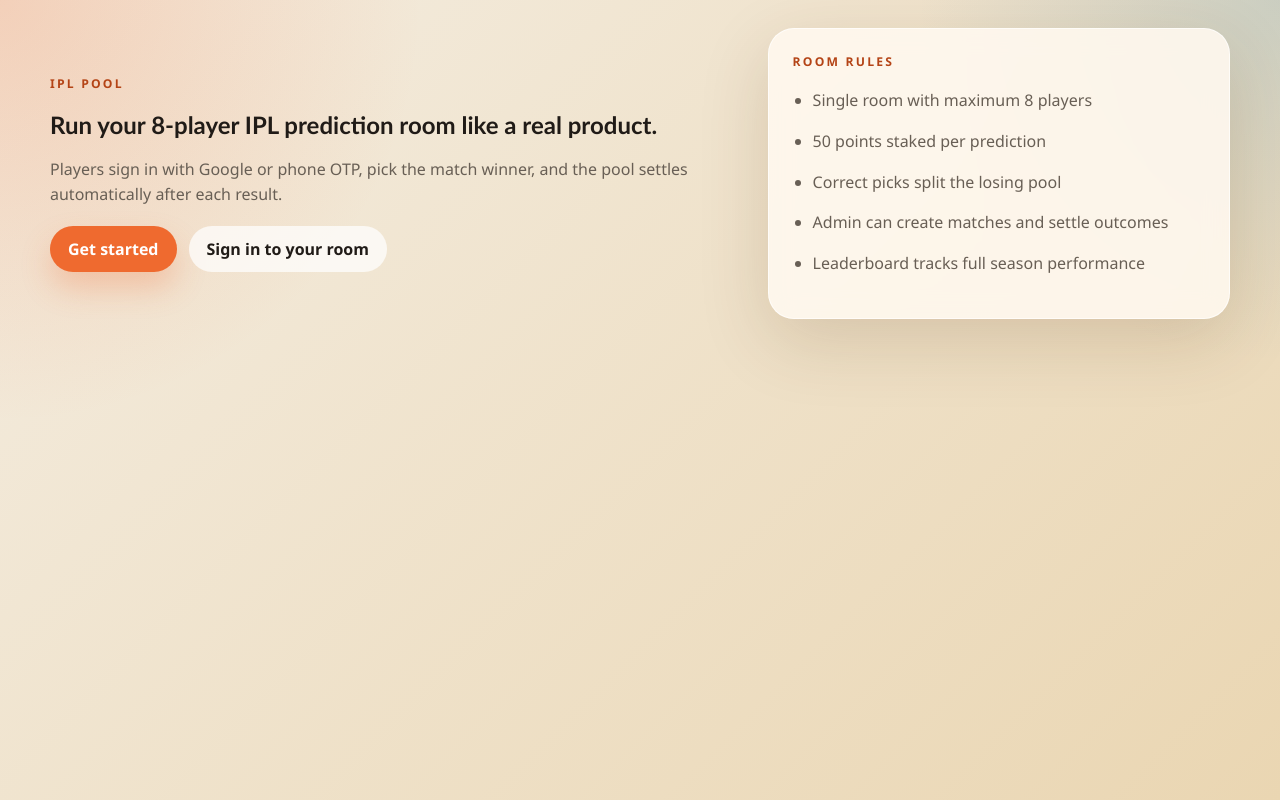
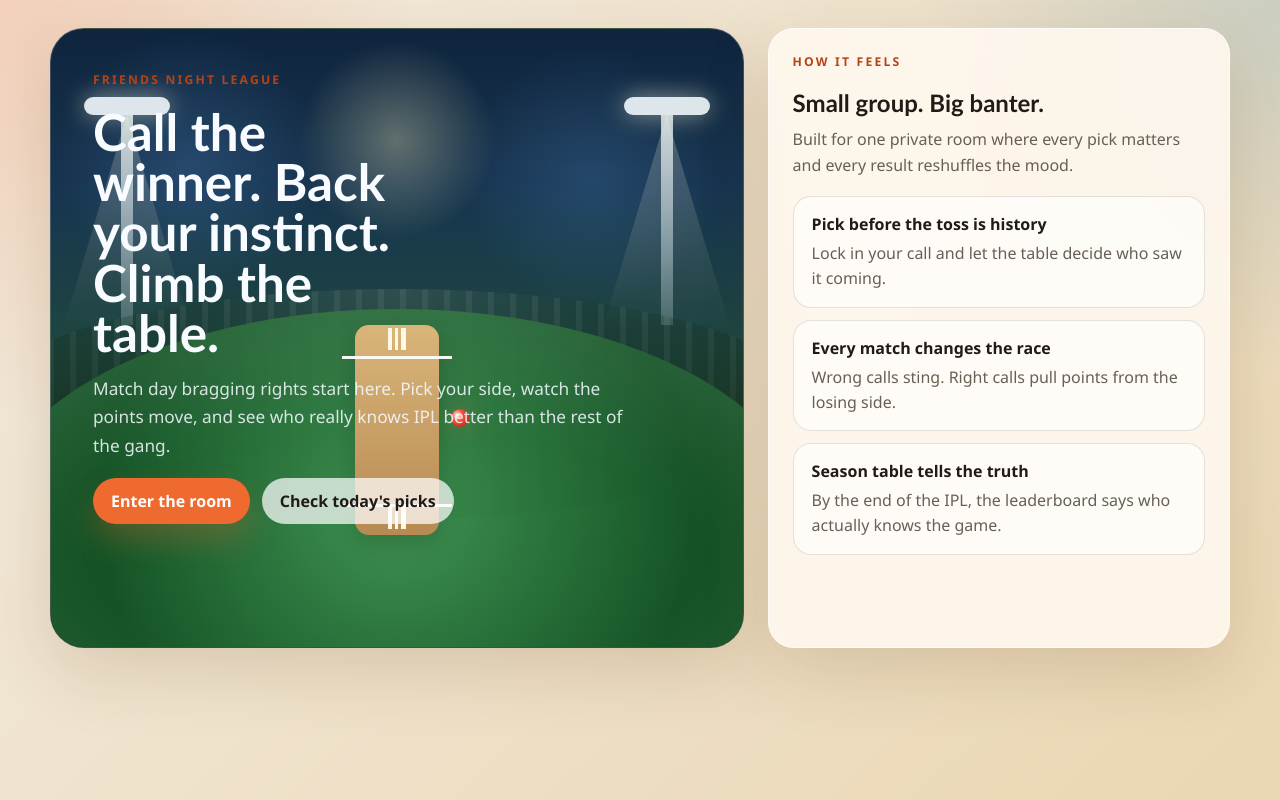
Before and after one commit to bpampari/ipl-prediction, a Next.js app: page / in a window 1280 px wide. Built offline with nearby package versions, Linux system fonts and the light colour scheme; no server answers.

Commit message:
Refine landing page and admin setup flow

```diff
--- a/app/auth/page.js
+++ b/app/auth/page.js
@@ -19,10 +19,10 @@
       <section className="auth-layout">
         <div className="auth-copy">
           <p className="eyebrow">Welcome back</p>
-          <h1>Sign in and make your IPL picks from your phone or Google account.</h1>
+          <h1>Sign in with Google and start making your IPL picks.</h1>
           <p className="lead">
             The first 8 members can join the room. The first member becomes admin and
-            manages match creation and result settlement.
+            manages match creation, seeding sample fixtures, and result settlement.
           </p>
         </div>
 
--- a/app/globals.css
+++ b/app/globals.css
@@ -107,6 +107,251 @@
   display: grid;
   gap: 18px;
   align-content: center;
+}
+
+.stadium-card {
+  position: relative;
+  overflow: hidden;
+  min-height: 620px;
+  border-radius: 34px;
+  box-shadow: var(--shadow);
+  background:
+    linear-gradient(180deg, rgba(8, 33, 59, 0.16) 0%, rgba(8, 26, 30, 0.08) 100%),
+    linear-gradient(180deg, #11253e 0%, #193853 26%, #24513d 58%, #173320 100%);
+  border: 1px solid rgba(255, 255, 255, 0.18);
+}
+
+.stadium-copy {
+  position: relative;
+  z-index: 2;
+  display: grid;
+  gap: 18px;
+  align-content: start;
+  padding: 42px 42px 0;
+  max-width: 640px;
+}
+
+.stadium-copy h1 {
+  color: #f8fbff;
+  font-size: clamp(2.7rem, 4vw, 5rem);
+  line-height: 0.98;
+  max-width: 11ch;
+}
+
+.stadium-lead {
+  color: rgba(245, 250, 255, 0.86);
+  line-height: 1.65;
+  font-size: 1.08rem;
+  max-width: 56ch;
+}
+
+.light-eyebrow {
+  color: rgba(255, 242, 204, 0.86);
+}
+
+.inverted-link {
+  background: rgba(255, 255, 255, 0.16);
+  color: #f7fbff;
+  border: 1px solid rgba(255, 255, 255, 0.18);
+}
+
+.stadium-visual {
+  position: absolute;
+  inset: 0;
+  overflow: hidden;
+}
+
+.sky-glow {
+  position: absolute;
+  inset: 0;
+  background:
+    radial-gradient(circle at 50% 18%, rgba(255, 244, 186, 0.32), transparent 16%),
+    radial-gradient(circle at 20% 22%, rgba(110, 176, 255, 0.18), transparent 18%),
+    radial-gradient(circle at 78% 24%, rgba(110, 176, 255, 0.16), transparent 18%);
+}
+
+.floodlight {
+  position: absolute;
+  top: 86px;
+  width: 12px;
+  height: 210px;
+  background: linear-gradient(180deg, rgba(225, 238, 244, 0.84), rgba(181, 201, 212, 0.28));
+}
+
+.floodlight::before {
+  content: "";
+  position: absolute;
+  top: -18px;
+  left: 50%;
+  transform: translateX(-50%);
+  width: 86px;
+  height: 18px;
+  border-radius: 999px;
+  background: rgba(234, 242, 246, 0.94);
+  box-shadow: 0 0 24px rgba(255, 248, 214, 0.54);
+}
+
+.floodlight::after {
+  content: "";
+  position: absolute;
+  top: 0;
+  left: 50%;
+  transform: translateX(-50%);
+  width: 180px;
+  height: 300px;
+  background: linear-gradient(180deg, rgba(255, 249, 222, 0.24), transparent 72%);
+  clip-path: polygon(50% 0%, 100% 100%, 0% 100%);
+}
+
+.floodlight-left {
+  left: 70px;
+}
+
+.floodlight-right {
+  right: 70px;
+}
+
+.stadium-bowl {
+  position: absolute;
+  left: 50%;
+  bottom: 128px;
+  transform: translateX(-50%);
+  width: 120%;
+  height: 230px;
+  border-radius: 50%;
+  background:
+    radial-gradient(circle at 50% 0%, rgba(255, 255, 255, 0.08), transparent 42%),
+    linear-gradient(180deg, rgba(29, 67, 49, 0.18), rgba(11, 27, 18, 0.78)),
+    repeating-linear-gradient(
+      90deg,
+      rgba(255, 255, 255, 0.08) 0 6px,
+      rgba(0, 0, 0, 0) 6px 22px
+    );
+  filter: blur(0.2px);
+}
+
+.pitch-ring {
+  position: absolute;
+  left: 50%;
+  bottom: -82px;
+  transform: translateX(-50%);
+  width: 118%;
+  height: 420px;
+  border-radius: 50%;
+  background:
+    radial-gradient(circle at 50% 48%, rgba(70, 162, 89, 0.85), rgba(21, 84, 38, 0.98) 64%);
+  box-shadow: inset 0 36px 110px rgba(255, 255, 255, 0.1);
+}
+
+.pitch-strip {
+  position: absolute;
+  left: 50%;
+  bottom: 112px;
+  transform: translateX(-50%);
+  width: 84px;
+  height: 210px;
+  border-radius: 14px;
+  background: linear-gradient(180deg, #d9b57a 0%, #b88a53 100%);
+  box-shadow: 0 8px 24px rgba(0, 0, 0, 0.18);
+}
+
+.crease {
+  position: absolute;
+  left: 50%;
+  width: 110px;
+  height: 3px;
+  transform: translateX(-50%);
+  background: rgba(255, 255, 255, 0.94);
+}
+
+.crease-top {
+  bottom: 288px;
+}
+
+.crease-bottom {
+  bottom: 140px;
+}
+
+.wicket {
+  position: absolute;
+  left: 50%;
+  width: 24px;
+  height: 22px;
+  transform: translateX(-50%);
+}
+
+.wicket::before,
+.wicket::after,
+.wicket span {
+  content: "";
+  position: absolute;
+  bottom: 0;
+  width: 3px;
+  height: 22px;
+  background: #fff8e9;
+}
+
+.wicket::before {
+  left: 3px;
+}
+
+.wicket::after {
+  right: 3px;
+}
+
+.wicket-top {
+  bottom: 297px;
+}
+
+.wicket-bottom {
+  bottom: 118px;
+}
+
+.wicket-top,
+.wicket-bottom {
+  background:
+    linear-gradient(90deg, transparent 0 4px, #fff8e9 4px 7px, transparent 7px 10px, #fff8e9 10px 13px, transparent 13px 16px, #fff8e9 16px 19px, transparent 19px);
+}
+
+.ball-marker {
+  position: absolute;
+  left: calc(50% + 54px);
+  bottom: 220px;
+  width: 18px;
+  height: 18px;
+  border-radius: 50%;
+  background: radial-gradient(circle at 35% 35%, #ffffff 0%, #f45133 35%, #b41813 100%);
+  box-shadow: 0 0 22px rgba(255, 126, 84, 0.36);
+}
+
+.home-side-panel {
+  display: grid;
+  gap: 18px;
+  align-content: start;
+}
+
+.home-side-copy {
+  display: grid;
+  gap: 10px;
+}
+
+.feature-stack {
+  display: grid;
+  gap: 12px;
+}
+
+.feature-tile {
+  display: grid;
+  gap: 6px;
+  padding: 16px 18px;
+  border-radius: 18px;
+  background: rgba(255, 255, 255, 0.62);
+  border: 1px solid var(--line);
+}
+
+.feature-tile span {
+  color: var(--muted);
+  line-height: 1.55;
 }
 
 .eyebrow {
@@ -349,6 +594,17 @@
   align-items: end;
 }
 
+.admin-tools {
+  display: flex;
+  justify-content: space-between;
+  align-items: center;
+  gap: 16px;
+  padding: 16px 18px;
+  border-radius: 20px;
+  border: 1px solid var(--line);
+  background: rgba(255, 255, 255, 0.58);
+}
+
 .prediction-table {
   width: 100%;
   border-collapse: collapse;
@@ -403,6 +659,10 @@
   .card-span {
     grid-column: auto;
   }
+
+  .stadium-card {
+    min-height: 560px;
+  }
 }
 
 @media (max-width: 640px) {
@@ -415,7 +675,8 @@
   .section-head,
   .pick-card-head,
   .settlement-head,
-  .join-card {
+  .join-card,
+  .admin-tools {
     flex-direction: column;
   }
 
@@ -426,4 +687,21 @@
   .leader-row {
     grid-template-columns: 1fr;
   }
+
+  .stadium-copy {
+    padding: 26px 22px 0;
+  }
+
+  .stadium-copy h1 {
+    max-width: 12ch;
+    font-size: clamp(2.3rem, 11vw, 3.6rem);
+  }
+
+  .floodlight-left {
+    left: 20px;
+  }
+
+  .floodlight-right {
+    right: 20px;
+  }
 }
--- a/app/page.js
+++ b/app/page.js
@@ -12,32 +12,61 @@
   return (
     <main className="landing-shell">
       <section className="landing-hero">
-        <div className="hero-copy-block">
-          <p className="eyebrow">IPL Pool</p>
-          <h1>Run your 8-player IPL prediction room like a real product.</h1>
-          <p className="lead">
-            Players sign in with Google or phone OTP, pick the match winner, and the
-            pool settles automatically after each result.
-          </p>
-          <div className="hero-actions">
-            <Link className="primary-link" href="/auth">
-              Get started
-            </Link>
-            <Link className="secondary-link" href="/auth">
-              Sign in to your room
-            </Link>
+        <div className="stadium-card">
+          <div className="stadium-copy">
+            <p className="eyebrow light-eyebrow">Friends Night League</p>
+            <h1>Call the winner. Back your instinct. Climb the table.</h1>
+            <p className="stadium-lead">
+              Match day bragging rights start here. Pick your side, watch the points move,
+              and see who really knows IPL better than the rest of the gang.
+            </p>
+            <div className="hero-actions">
+              <Link className="primary-link" href="/auth">
+                Enter the room
+              </Link>
+              <Link className="secondary-link inverted-link" href="/auth">
+                Check today&apos;s picks
+              </Link>
+            </div>
+          </div>
+
+          <div className="stadium-visual" aria-hidden="true">
+            <div className="sky-glow" />
+            <div className="floodlight floodlight-left" />
+            <div className="floodlight floodlight-right" />
+            <div className="stadium-bowl" />
+            <div className="pitch-ring" />
+            <div className="pitch-strip" />
+            <div className="crease crease-top" />
+            <div className="crease crease-bottom" />
+            <div className="wicket wicket-top" />
+            <div className="wicket wicket-bottom" />
+            <div className="ball-marker" />
           </div>
         </div>
 
-        <div className="hero-panel">
-          <p className="eyebrow">Room Rules</p>
-          <ul className="feature-list">
-            <li>Single room with maximum 8 players</li>
-            <li>50 points staked per prediction</li>
-            <li>Correct picks split the losing pool</li>
-            <li>Admin can create matches and settle outcomes</li>
-            <li>Leaderboard tracks full season performance</li>
-          </ul>
+        <div className="hero-panel home-side-panel">
+          <p className="eyebrow">How It Feels</p>
+          <div className="home-side-copy">
+            <h2>Small group. Big banter.</h2>
+            <p className="lead">
+              Built for one private room where every pick matters and every result reshuffles the mood.
+            </p>
+          </div>
+          <div className="feature-stack">
+            <div className="feature-tile">
+              <strong>Pick before the toss is history</strong>
+              <span>Lock in your call and let the table decide who saw it coming.</span>
+            </div>
+            <div className="feature-tile">
+              <strong>Every match changes the race</strong>
+              <span>Wrong calls sting. Right calls pull points from the losing side.</span>
+            </div>
+            <div className="feature-tile">
+              <strong>Season table tells the truth</strong>
+              <span>By the end of the IPL, the leaderboard says who actually knows the game.</span>
+            </div>
+          </div>
         </div>
       </section>
     </main>
```
Also changed, not shown: app/dashboard/actions.js (+13 -0 lines), app/dashboard/page.js (+15 -1 lines), components/auth-panel.js (+3 -83 lines), 2 other files (tests, documents, lock files or other folders).
